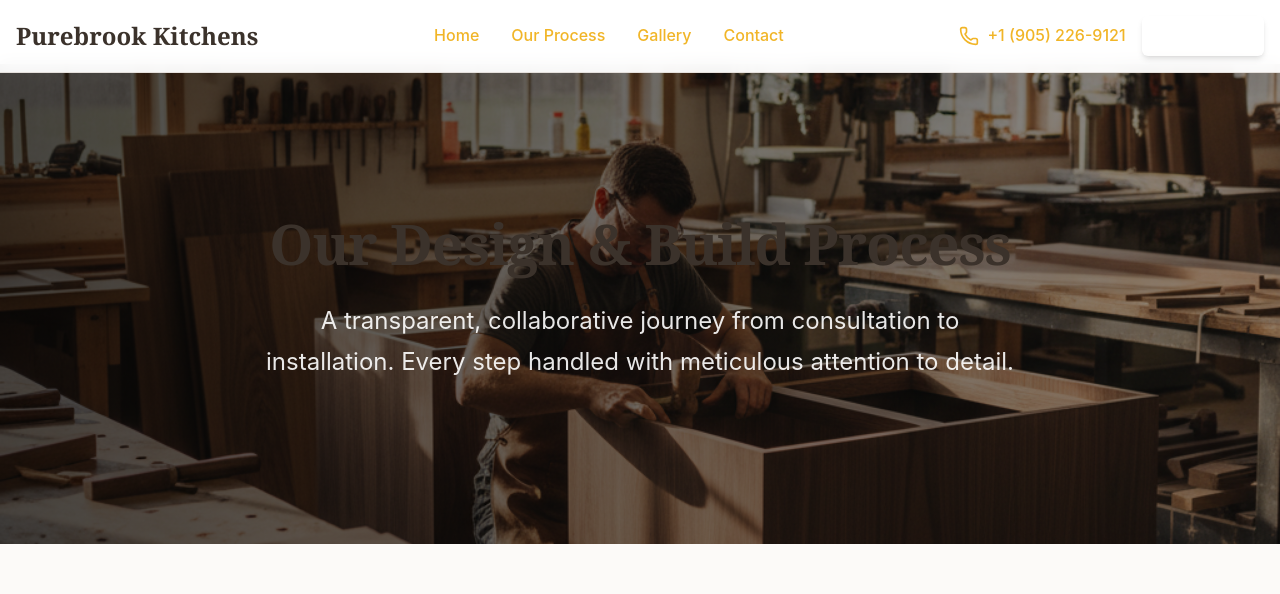
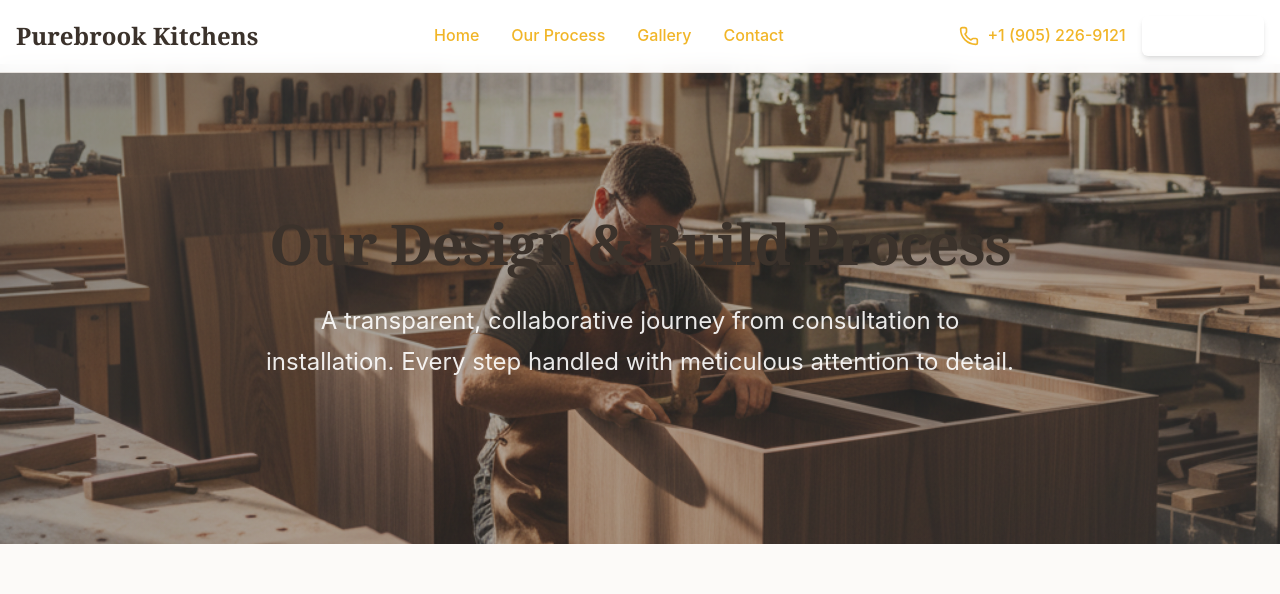
Before and after one commit to TNDIGITALMARK/c793a835-f047-4216-ba53-1b6b85d435aa, a Next.js app: page /process in a window 1280 px wide. Shown: the top 594 px of the page. Built offline with nearby package versions, Linux system fonts and the light colour scheme; no server answers.

Commit message:
Phoenix Agent implementation - can we maybe add a slight white overlay on all her...

```diff
--- a/src/app/gallery/page.tsx
+++ b/src/app/gallery/page.tsx
@@ -55,7 +55,7 @@ export default function GalleryPage() {
             className="object-cover"
             priority
           />
-          <div className="absolute inset-0 bg-gradient-to-r from-black/70 to-black/40" />
+          <div className="absolute inset-0 hero-gradient" />
         </div>
 
         <div className="relative z-10 container mx-auto px-4 text-white text-center">
--- a/src/app/globals.css
+++ b/src/app/globals.css
@@ -327,9 +327,16 @@ input::placeholder, textarea::placeholder {
   color: rgba(255, 255, 255, 0.9);
 }
 
-/* Hero section enhancements */
+/* Hero section enhancements with white overlay for better text visibility */
 .hero-gradient {
-  background: linear-gradient(135deg, rgba(0, 0, 0, 0.7) 0%, rgba(0, 0, 0, 0.4) 50%, rgba(0, 0, 0, 0.6) 100%);
+  background: linear-gradient(135deg,
+    rgba(255, 255, 255, 0.15) 0%,
+    rgba(255, 255, 255, 0.08) 50%,
+    rgba(255, 255, 255, 0.12) 100%),
+    linear-gradient(135deg,
+    rgba(0, 0, 0, 0.5) 0%,
+    rgba(0, 0, 0, 0.3) 50%,
+    rgba(0, 0, 0, 0.4) 100%);
 }
 
 /* Text shadow for readability on images */
--- a/src/app/process/page.tsx
+++ b/src/app/process/page.tsx
@@ -105,7 +105,7 @@ export default function ProcessPage() {
             className="object-cover"
             priority
           />
-          <div className="absolute inset-0 bg-gradient-to-r from-black/70 to-black/40" />
+          <div className="absolute inset-0 hero-gradient" />
         </div>
 
         <div className="relative z-10 container mx-auto px-4 text-white text-center">
```
